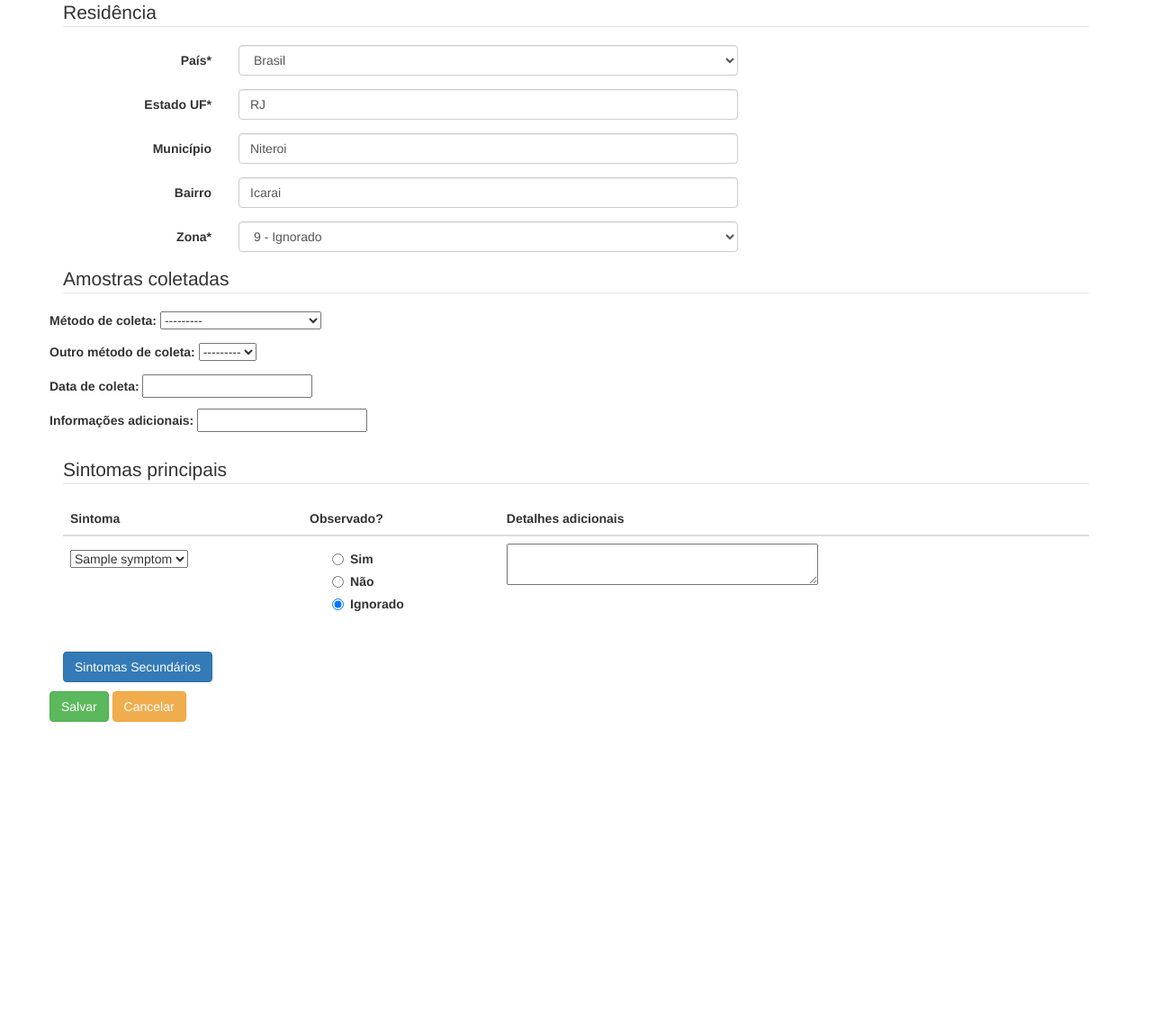
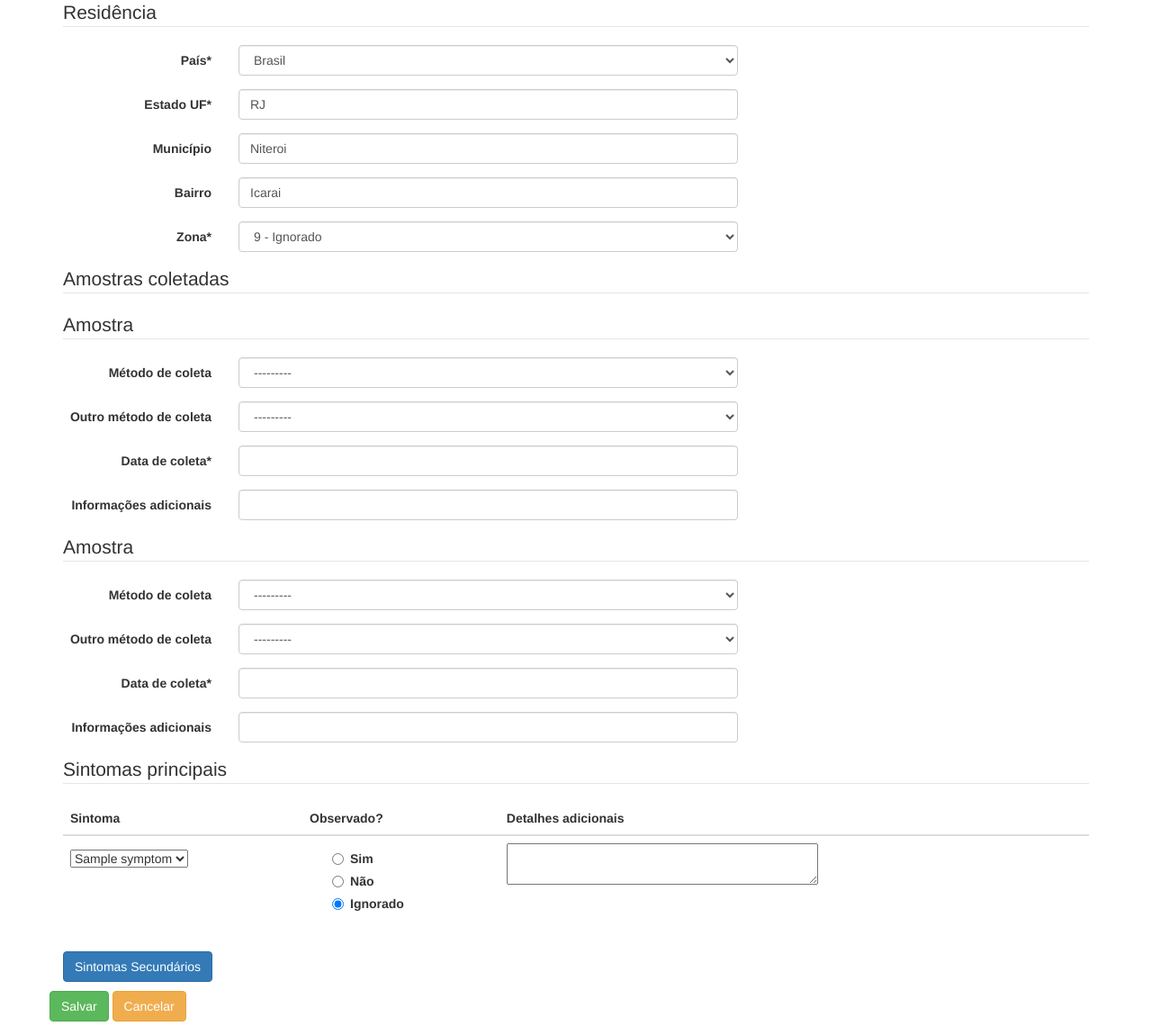
Before and after one commit to gems-uff/labsys, a Django app: page /admission_notes/create in a window 1280 px wide. Shown: the part 1117-2267 px from the top of the page at 90% size. Before the commit the page ends 1919 px from the top, so only its background shows below. Run offline with Django 3.2, Linux system fonts and the light colour scheme; tables that the repository leaves empty hold one stand-in row (values such as "Sample post"); some libraries are stand-ins or nearby versions.

Commit message:
:rocket: Add crispy forms to CollectedSample Form and add 2 extra forms

```diff
--- a/admission_notes/templates/admission_notes/create.html
+++ b/admission_notes/templates/admission_notes/create.html
@@ -28,8 +28,8 @@
     <legend>Amostras coletadas</legend>
     {{ collected_sample_formset.management_form }}
     {% for sample_form in collected_sample_formset %}
-      <div class="sample-form form-group">
-        {{ sample_form.as_p}}
+      <div class="sample-form">
+        {% crispy sample_form %}
       </div>
     {% endfor %}
   </fieldset>
--- a/collected_sample/forms.py
+++ b/collected_sample/forms.py
@@ -1,5 +1,9 @@
 from django import forms
 from django.forms.formsets import formset_factory, BaseFormSet
+
+from crispy_forms.helper import FormHelper
+from crispy_forms.layout import Layout, Fieldset, Submit, Button
+from crispy_forms.bootstrap import FormActions
 
 from labsys.settings.base import DATE_INPUT_FORMATS
 from .models import CollectionMethod, CollectedSample
@@ -27,6 +31,21 @@ class CollectedSampleForm(forms.ModelForm):
             CollectionMethod.objects.filter(is_primary=True)
         self.fields['collection_method'].required = False
         self.fields['collection_date'].input_formats = DATE_INPUT_FORMATS
+
+        self.helper = FormHelper()
+        self.helper.form_tag = False
+        self.helper.label_class = 'col-sm-2'
+        self.helper.field_class = 'col-sm-6'
+
+        self.helper.layout = Layout(
+            Fieldset(
+                'Amostra',
+                'collection_method',
+                'other_collection_method',
+                'collection_date',
+                'details',
+            ),
+        )
 
     def save(self, admin_note=None, commit=True):
         self.instance.admission_note = admin_note
@@ -84,5 +103,5 @@ class BaseCollectedSampleFormSet(BaseFormSet):
 CollectedSampleFormSet = formset_factory(
     CollectedSampleForm,
     # formset=BaseCollectedSampleFormSet,
-    extra=1,
+    extra=2,
 )
```
